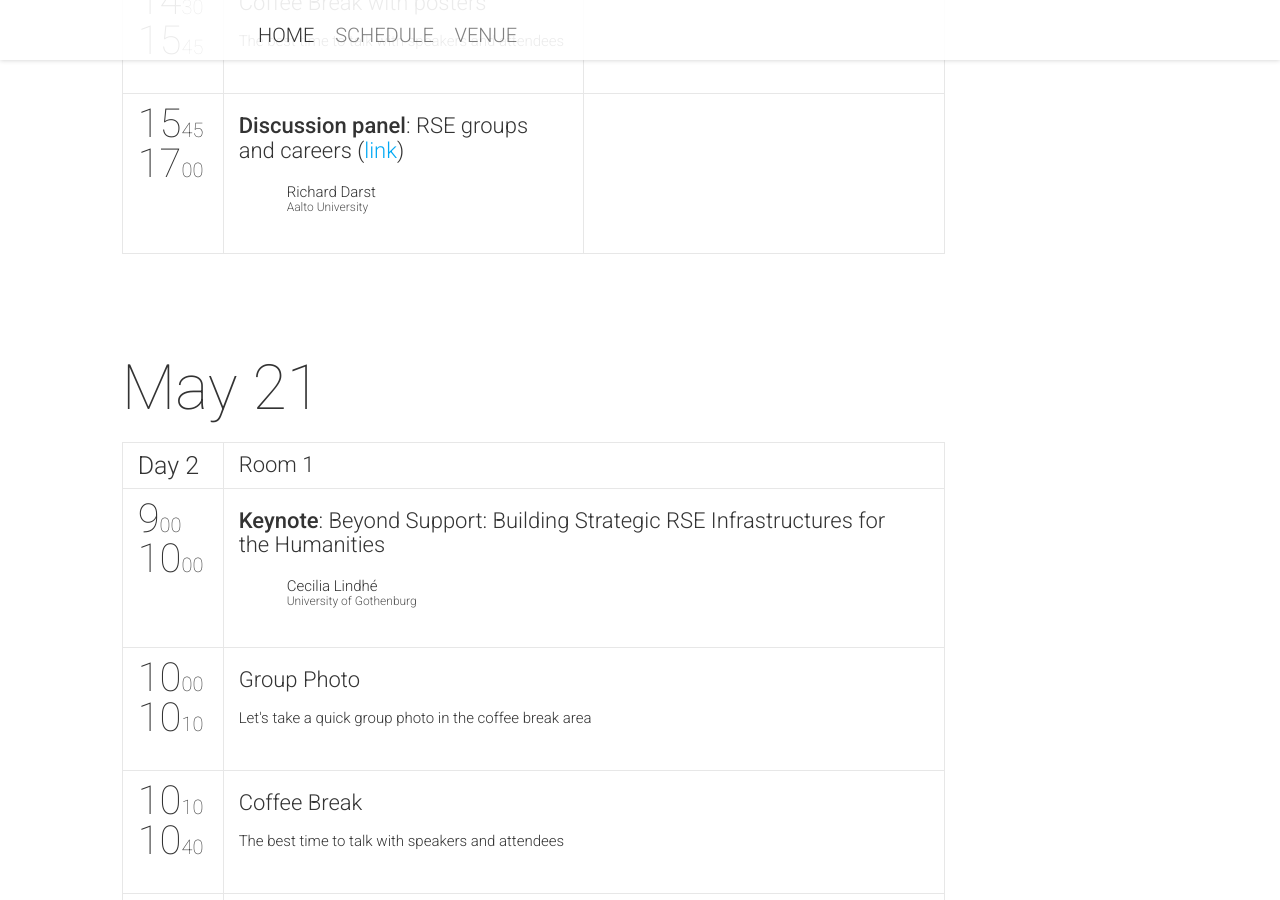
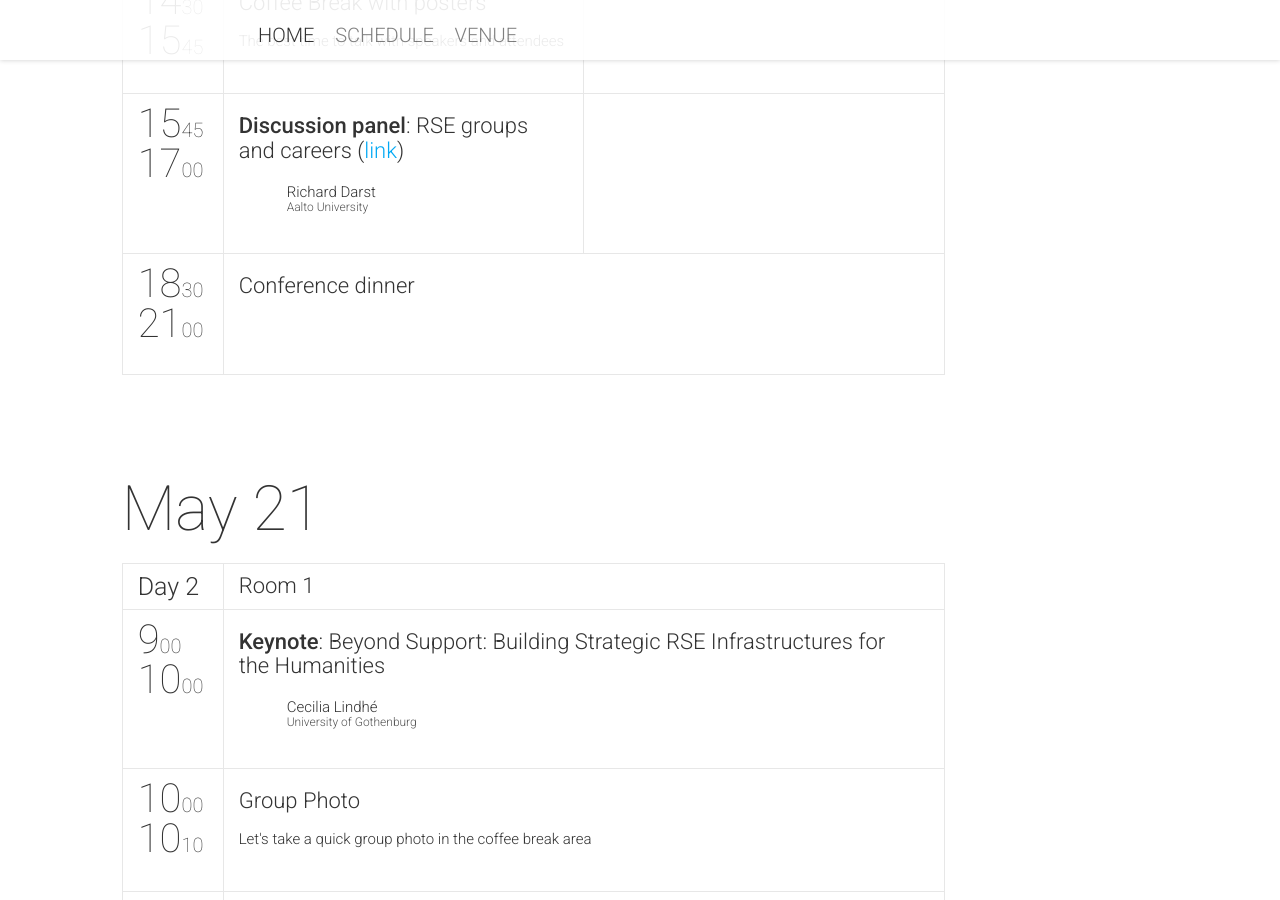
Before and after one commit to nordic-rse/nrse2025, a Jekyll site: the page built from index.html, in a window 1280 px wide and 900 px high, scrolled down 3005 px. Built offline with Jekyll 4.4.1, drawn with Linux system fonts in a browser that asks for light colours; nearby versions of some CDN libraries; comment, search, counter and statistics services are not loaded.

Commit message:
schedule: Add dinner

```diff
--- a/_data/schedule.yml
+++ b/_data/schedule.yml
@@ -62,6 +62,13 @@
     	endTime: "17:00",
     	sessionIds: [403,999]
     }
+    - {
+        startTime: "18:30",
+        endTime: "21:00",
+        sessionIds: [504]  # dinner
+    }
+
+
 -
   date: "2025-05-21"
   dateReadable: "May 21"
```
Also changed, not shown: _data/sessions.yml (+7 -0 lines).
